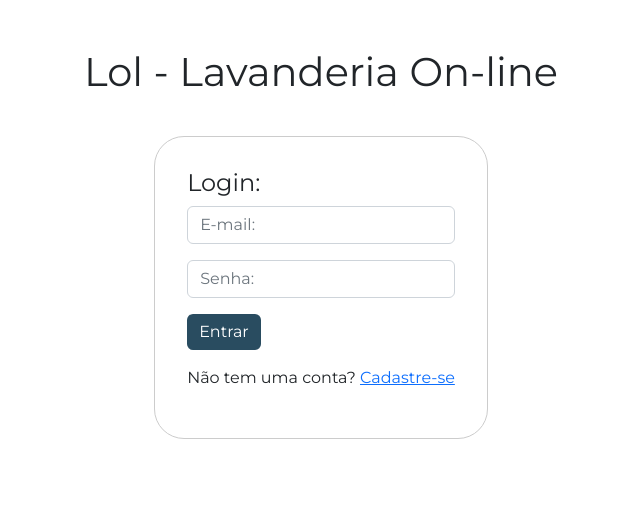
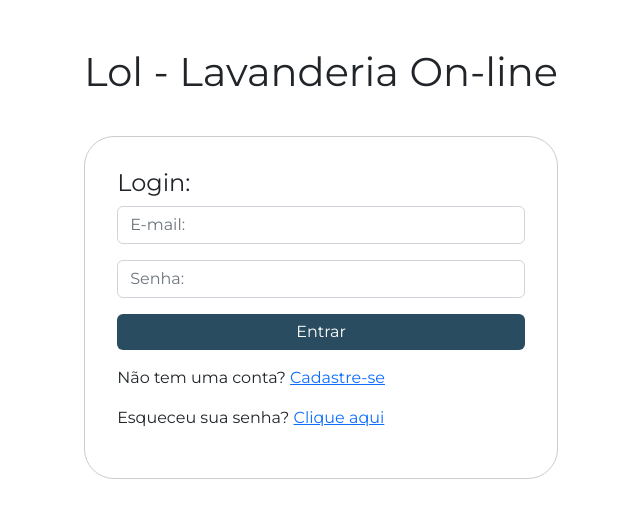
Before and after one commit to giselegomes/lol, an Angular app: page / in a window 1280 px wide. Shown: the top 518 px of the page, without its empty margins (319-959 px from the left). Built offline with nearby package versions, Linux system fonts and the light colour scheme.

Commit message:
feat: adiciona link - esqueceu sua senha - e corrige estilo

```diff
--- a/src/app/components/login/login.component.css
+++ b/src/app/components/login/login.component.css
@@ -11,10 +11,16 @@
     border-radius: 30px;
     padding: 2rem;
     margin-top: 2rem;
+    min-width: 37vw;
 }
 
 .login__subtitle {
     font-size: 1.5rem;
+}
+
+.login__form {
+    display: flex;
+    flex-direction: column;
 }
 
 .login__btn {
--- a/src/app/components/login/login.component.html
+++ b/src/app/components/login/login.component.html
@@ -4,7 +4,7 @@
     </header>
     <section class="login__modal">
         <h2 class="login__subtitle">Login:</h2>
-        <form>
+        <form class="login__form">
             <div class="row mb-3">
               <div class="col-sm-12">
                 <input type="email" placeholder="E-mail:" class="form-control" id="inputEmail3">
@@ -19,6 +19,7 @@
             <button type="submit" class="login__btn btn btn-primary">Entrar</button>
             <div class="login__register">
               <p>Não tem uma conta? <a routerLink="/autocadastro">Cadastre-se</a></p>
+              <p>Esqueceu sua senha? <a href="#">Clique aqui</a></p>
           </div>
           </form>
     </section>
```
